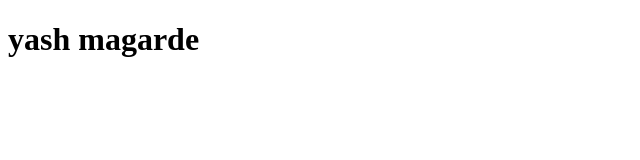
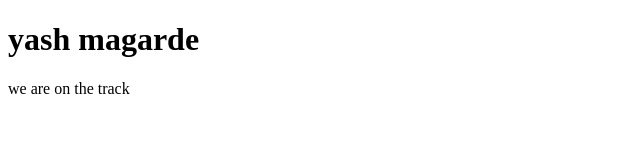
Before and after one commit to Yashmagarde/final-testing, a plain HTML site: page index.html in a window 1280 px wide. Shown: the whole page, without its empty margins (0-640 px from the left). Drawn offline with Linux system fonts and the light colour scheme.

Commit message:
testing phase

```diff
--- a/index.html
+++ b/index.html
@@ -7,5 +7,6 @@
 </head>
 <body>
     <h1>yash magarde</h1>
+    <p>we are on the track</p>
 </body>
 </html>
```
